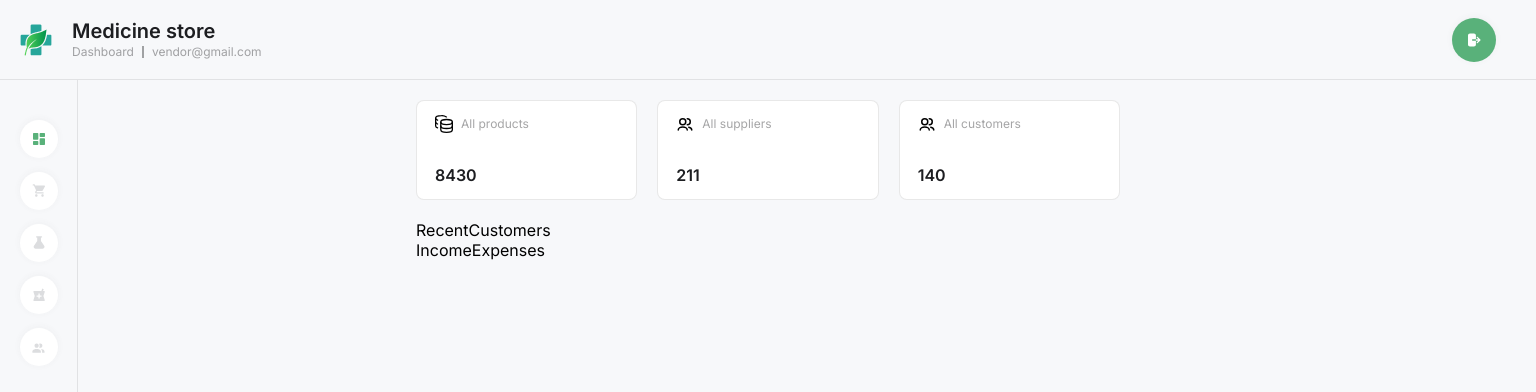
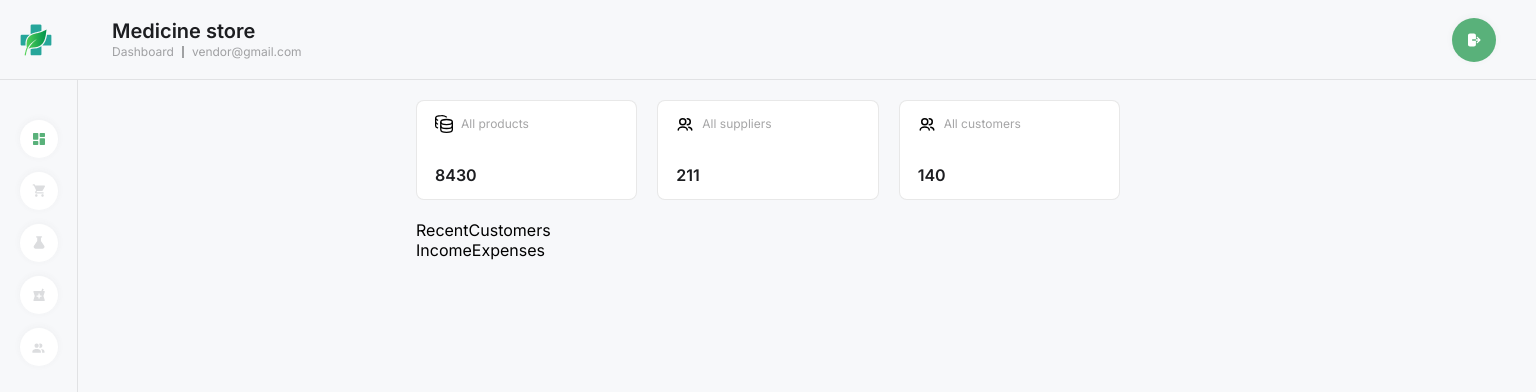
Before and after one commit to KaterynaBachkalo/admin-dashboard, a React (Create React App) app: page /admin-dashboard/dashboard in a window 1536 px wide. Shown: the top 392 px of the page. Built offline with nearby package versions, Linux system fonts and the light colour scheme.

Commit message:
fix header

```diff
--- a/src/components/Header/Header.module.css
+++ b/src/components/Header/Header.module.css
@@ -66,7 +66,7 @@
     padding: 15px 32px;
   }
 
-  .logo {
+  .navigation {
     gap: 32px;
   }
 }
@@ -78,10 +78,6 @@
 
   .icon {
     display: none;
-  }
-
-  .logo {
-    gap: 60px;
   }
 
   .iconLogout {
@@ -101,6 +97,10 @@
   .iconLogout:hover {
     background-color: rgb(89, 177, 122);
   }
+
+  .navigation {
+    gap: 60px;
+  }
 }
 
 @media only screen and (max-width: 1439px) {
```
